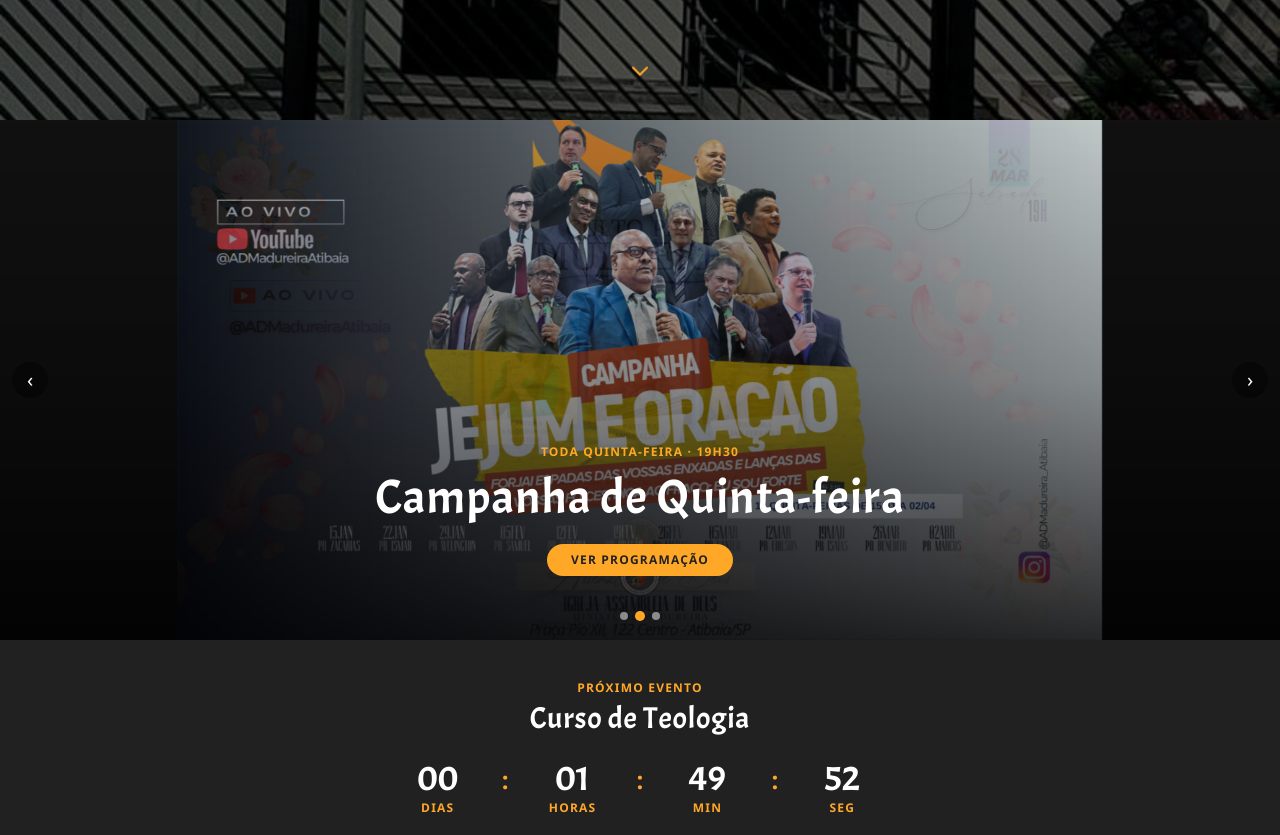
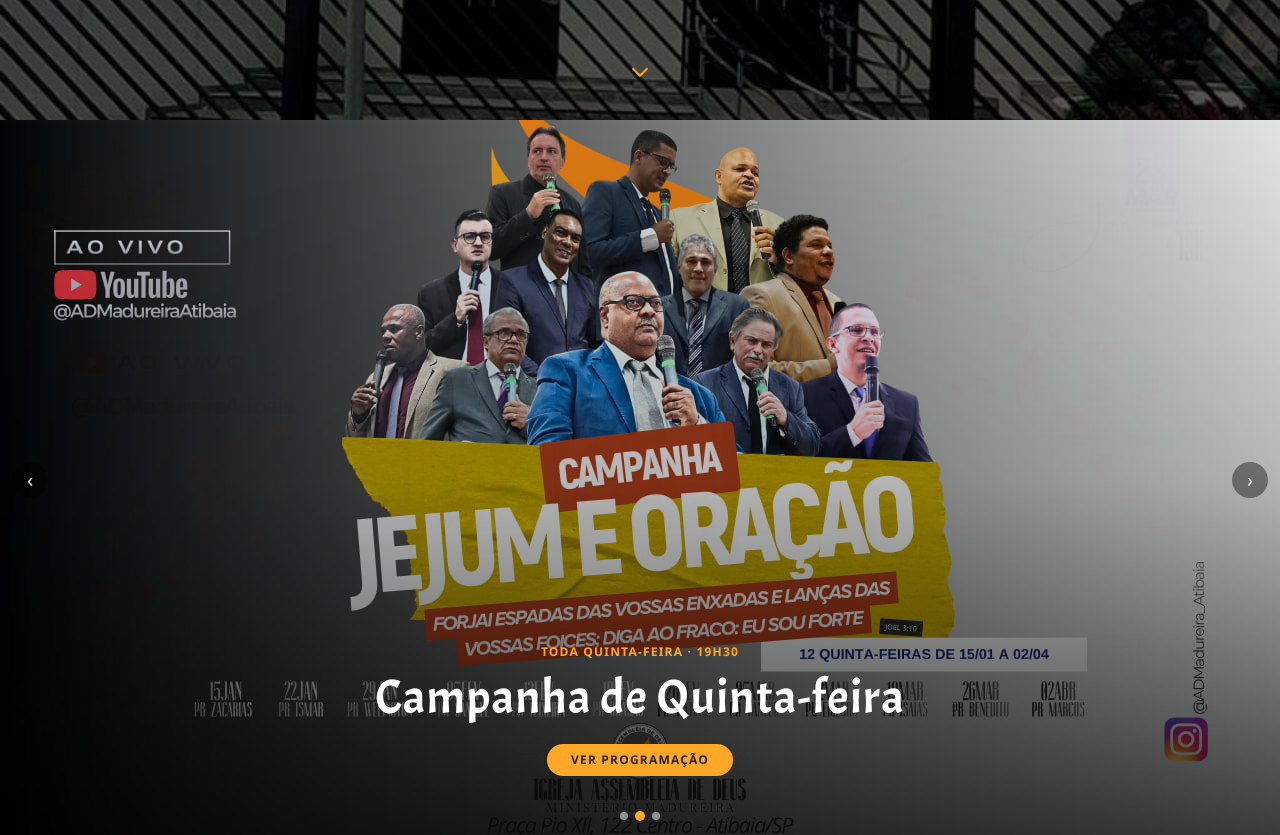
Before and after one commit to JrValerio/admadureira-atibaia, a Next.js app: page / in a window 1280 px wide. Shown: the part 680-1515 px from the top of the page. Built offline with nearby package versions, Linux system fonts and the light colour scheme.

Commit message:
fix: use 16:9 layout for home hero banners

```diff
--- a/src/components/HeroEventos.tsx
+++ b/src/components/HeroEventos.tsx
@@ -39,7 +39,7 @@ export default function HeroEventos() {
 
   return (
     <section
-      className="relative w-full h-105 md:h-130 overflow-hidden bg-[#111]"
+      className="relative w-full aspect-[16/9] overflow-hidden bg-[#111]"
       onTouchStart={(e) => setTouchStart(e.touches[0].clientX)}
       onTouchEnd={handleTouchEnd}
     >
@@ -63,21 +63,21 @@ export default function HeroEventos() {
       ))}
 
       {/* Overlay escuro */}
-      <div className="absolute inset-0 bg-linear-to-t from-black/80 via-black/30 to-transparent" />
+      <div className="absolute inset-0 bg-linear-to-t from-black/75 via-black/20 to-transparent" />
 
       {/* Texto central */}
-      <div className="absolute inset-0 flex flex-col items-center justify-end pb-16 px-4 text-center">
+      <div className="absolute inset-0 flex flex-col items-center justify-end pb-6 sm:pb-10 md:pb-16 px-4 text-center">
         <p className="text-[#ffa726] text-xs font-bold tracking-widest uppercase mb-2">
           {evento.data}
           {evento.horario && ` · ${evento.horario}`}
         </p>
-        <h2 className="font-acme text-white text-3xl md:text-5xl tracking-wide leading-tight max-w-2xl">
+        <h2 className="font-acme text-white text-2xl sm:text-3xl md:text-5xl tracking-wide leading-tight max-w-2xl">
           {evento.titulo}
         </h2>
         {evento.link && (
           <Link
             href={evento.link}
-            className="mt-4 inline-block bg-[#ffa726] text-[#212121] font-bold text-xs tracking-widest uppercase px-6 py-2 rounded-full hover:bg-[#ffb74d] transition-colors"
+            className="mt-3 sm:mt-4 inline-block bg-[#ffa726] text-[#212121] font-bold text-[11px] sm:text-xs tracking-widest uppercase px-5 sm:px-6 py-2 rounded-full hover:bg-[#ffb74d] transition-colors"
           >
             Ver programação
           </Link>
@@ -89,7 +89,7 @@ export default function HeroEventos() {
         type="button"
         onClick={anterior}
         aria-label="Slide anterior"
-        className="absolute left-3 top-1/2 -translate-y-1/2 bg-black/40 hover:bg-black/60 text-white rounded-full w-9 h-9 flex items-center justify-center transition-colors text-xl"
+        className="absolute left-2 sm:left-3 top-1/2 -translate-y-1/2 bg-black/40 hover:bg-black/60 text-white rounded-full w-8 h-8 sm:w-9 sm:h-9 flex items-center justify-center transition-colors text-lg sm:text-xl"
       >
         ‹
       </button>
@@ -97,13 +97,13 @@ export default function HeroEventos() {
         type="button"
         onClick={proximo}
         aria-label="Próximo slide"
-        className="absolute right-3 top-1/2 -translate-y-1/2 bg-black/40 hover:bg-black/60 text-white rounded-full w-9 h-9 flex items-center justify-center transition-colors text-xl"
+        className="absolute right-2 sm:right-3 top-1/2 -translate-y-1/2 bg-black/40 hover:bg-black/60 text-white rounded-full w-8 h-8 sm:w-9 sm:h-9 flex items-center justify-center transition-colors text-lg sm:text-xl"
       >
         ›
       </button>
 
       {/* Bolinhas indicadoras */}
-      <div className="absolute bottom-5 left-1/2 -translate-x-1/2 flex gap-2">
+      <div className="absolute bottom-3 sm:bottom-5 left-1/2 -translate-x-1/2 flex gap-2">
         {heroEventos.map((_, i) => (
           <button
             key={i}
```
